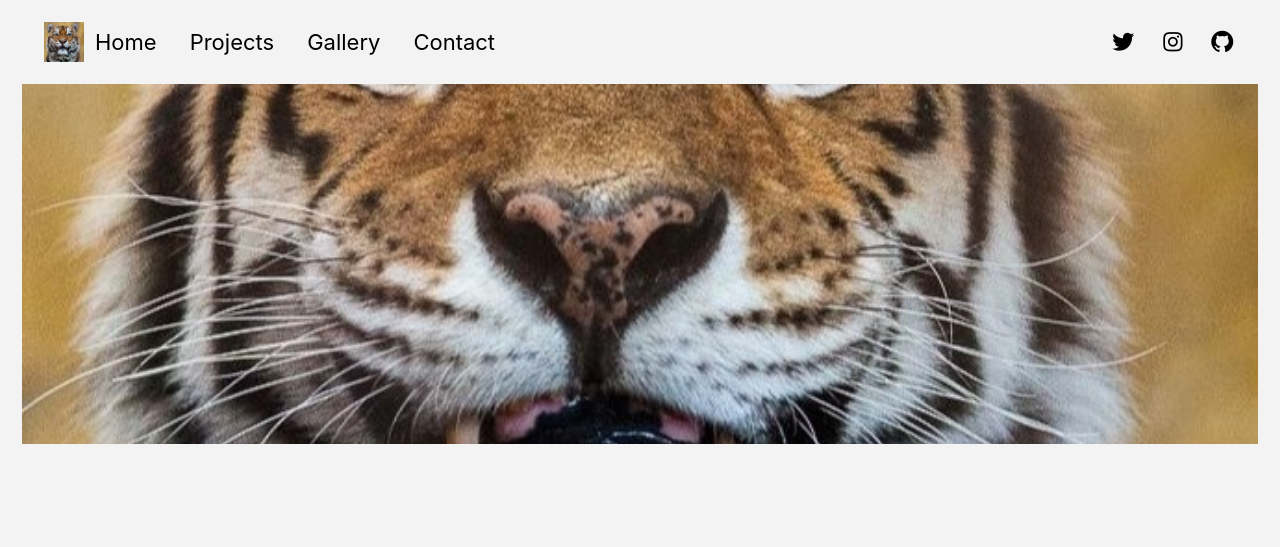
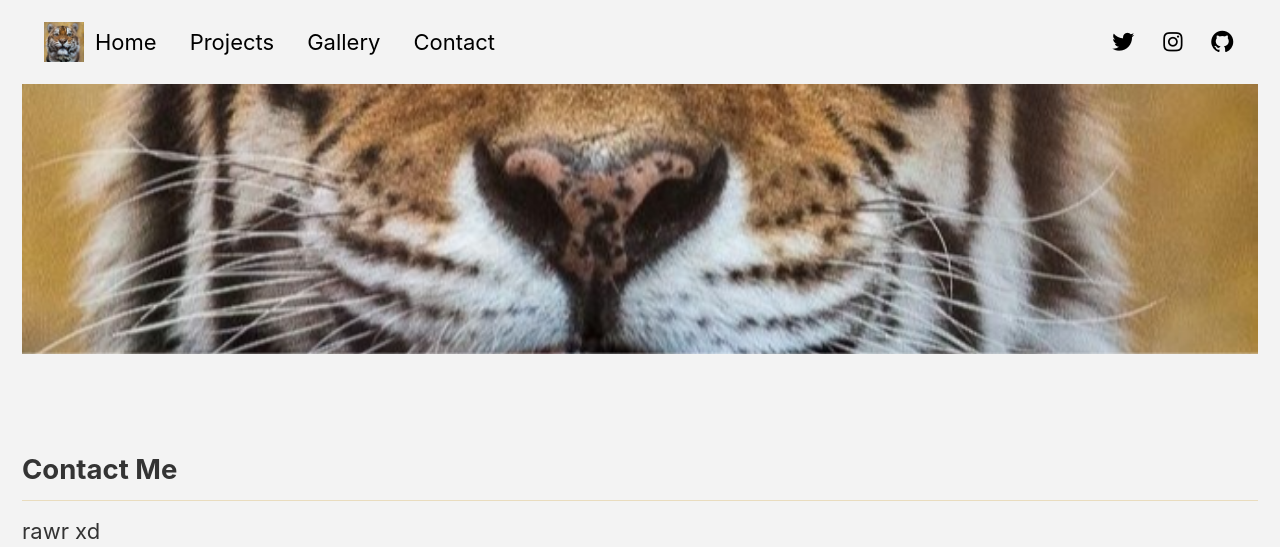
Before and after one commit to Griffsirr/Griffsirr.github.io, a Jekyll site: the page built from _pages/contact-page.md, in a window 1280 px wide. Shown: the top 547 px of the page. Built offline with Jekyll 4.4.1, drawn with Linux system fonts in a browser that asks for light colours.

Commit message:
Update page__hero.html

```diff
--- a/_includes/page__hero.html
+++ b/_includes/page__hero.html
@@ -19,7 +19,7 @@
 {% assign image_description = image_description | markdownify | strip_html | strip_newlines | escape_once %}
 
 <div class="page__hero{% if page.header.overlay_color or page.header.overlay_image %}--overlay{% endif %}"
-  style="min-height: 40vh; {% if page.header.overlay_color %}background-color: {{ page.header.overlay_color | default: 'transparent' }};{% endif %} {% if overlay_img_path %}background-image: {% if overlay_filter %}{{ overlay_filter }}, {% endif %}url('{{ overlay_img_path }}');{% endif %} background-size: cover; background-position: center;"
+  style="min-height: 30vh; {% if page.header.overlay_color %}background-color: {{ page.header.overlay_color | default: 'transparent' }};{% endif %} {% if overlay_img_path %}background-image: {% if overlay_filter %}{{ overlay_filter }}, {% endif %}url('{{ overlay_img_path }}');{% endif %} background-size: cover; background-position: center;"
 >
   {% if page.header.overlay_color or page.header.overlay_image %}
     <div class="wrapper"
```
